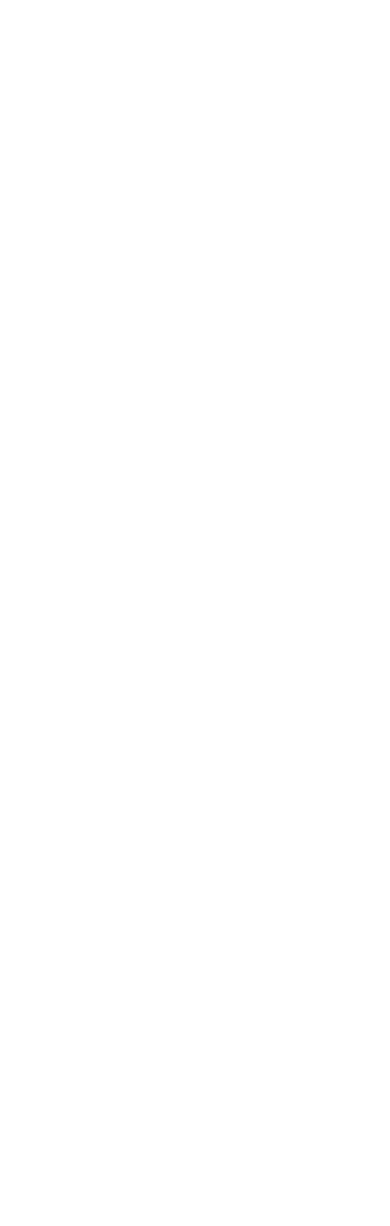
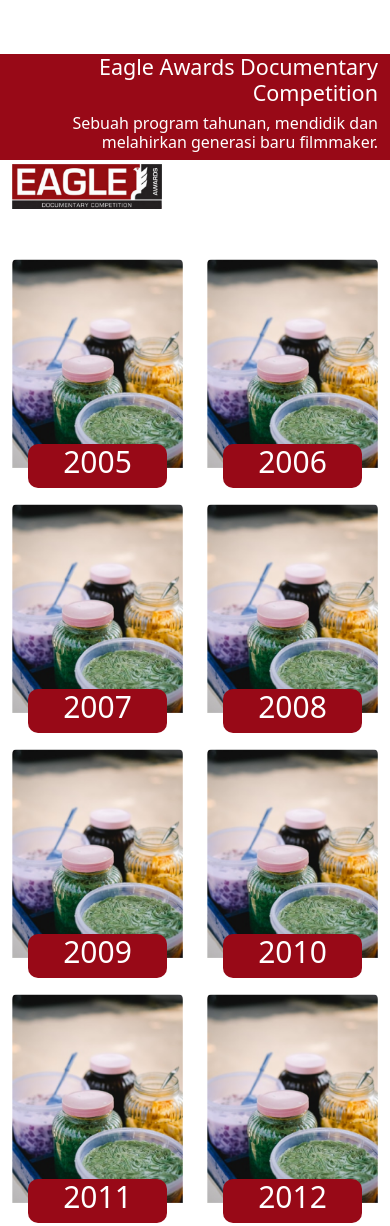
Before and after one commit to Riosahid25/eagle_institute, a plain HTML site: page index.html in a window 390 px wide. Shown: the top 1226 px of the page. Before the commit the page ends 844 px from the top, so only its background shows below. Drawn offline with nearby package versions, Linux system fonts and the light colour scheme.

Commit message:
menambahkan banner dan card sudah responsive

```diff
--- a/index.html
+++ b/index.html
@@ -6,8 +6,152 @@
     <title>Eagle Institute</title>
     <link href="https://cdn.jsdelivr.net/npm/bootstrap@5.3.0-alpha3/dist/css/bootstrap.min.css" rel="stylesheet" />
     <link href="./input/main.css" rel="stylesheet" />
+    <link rel="stylesheet" href="./input/eadc-section.css" />
   </head>
   <body>
+    <!-- EADC Section star -->
+    <div class="container-fluid eadc-section">
+      <!-- logo eagle star -->
+      <div class="row row-cols-lg-2 row-cols-1 align-items-center gy-1 gy-lg-0 my-5">
+        <div class="col-lg-10 text-end banner-left">
+          <p class="h4">Eagle Awards Documentary Competition</p>
+          <p class="h6">Sebuah program tahunan, mendidik dan melahirkan generasi baru filmmaker.</p>
+        </div>
+        <div class="col-lg-1 banner-right">
+          <img src="./asset/logo-eagle.png" alt="" />
+        </div>
+      </div>
+      <!-- logo eagle star -->
+    </div>
+
+    <!-- card program star -->
+    <div class="container cards-program">
+      <div class="row row-cols-lg-5 row-cols-md-3 row-cols-2 g-lg-3">
+        <div class="col">
+          <!-- card 1 star -->
+          <div class="card h-100">
+            <img src="./asset/eadc-program.png" alt="" class="card-img-top" />
+            <div class="card-body">
+              <div class="years">
+                <h5 class="card-title">2005</h5>
+              </div>
+            </div>
+          </div>
+          <!-- card 1 end -->
+        </div>
+        <div class="col">
+          <!-- card 2 star -->
+          <div class="card h-100">
+            <img src="./asset/eadc-program.png" alt="" class="card-img-top" />
+            <div class="card-body">
+              <div class="years">
+                <h5 class="card-title">2006</h5>
+              </div>
+            </div>
+          </div>
+          <!-- card 2 end -->
+        </div>
+        <div class="col">
+          <!-- card 3 star -->
+          <div class="card h-100">
+            <img src="./asset/eadc-program.png" alt="" class="card-img-top" />
+            <div class="card-body">
+              <div class="years">
+                <h5 class="card-title">2007</h5>
+              </div>
+            </div>
+          </div>
+          <!-- card 3 end -->
+        </div>
+        <div class="col">
+          <!-- card 4 star -->
+          <div class="card h-100">
+            <img src="./asset/eadc-program.png" alt="" class="card-img-top" />
+            <div class="card-body">
+              <div class="years">
+                <h5 class="card-title">2008</h5>
+              </div>
+            </div>
+          </div>
+          <!-- card 4 end -->
+        </div>
+        <div class="col">
+          <!-- card 5 star -->
+          <div class="card h-100">
+            <img src="./asset/eadc-program.png" alt="" class="card-img-top" />
+            <div class="card-body">
+              <div class="years">
+                <h5 class="card-title">2009</h5>
+              </div>
+            </div>
+          </div>
+          <!-- card 5 end -->
+        </div>
+        <div class="col">
+          <!-- card 6 star -->
+          <div class="card h-100">
+            <img src="./asset/eadc-program.png" alt="" class="card-img-top" />
+            <div class="card-body">
+              <div class="years">
+                <h5 class="card-title">2010</h5>
+              </div>
+            </div>
+          </div>
+          <!-- card 6 end -->
+        </div>
+        <div class="col">
+          <!-- card 7 star -->
+          <div class="card h-100">
+            <img src="./asset/eadc-program.png" alt="" class="card-img-top" />
+            <div class="card-body">
+              <div class="years">
+                <h5 class="card-title">2011</h5>
+              </div>
+            </div>
+          </div>
+          <!-- card 7 end -->
+        </div>
+        <div class="col">
+          <!-- card 8 star -->
+          <div class="card h-100">
+            <img src="./asset/eadc-program.png" alt="" class="card-img-top" />
+            <div class="card-body">
+              <div class="years">
+                <h5 class="card-title">2012</h5>
+              </div>
+            </div>
+          </div>
+          <!-- card 8 end -->
+        </div>
+        <div class="col">
+          <!-- card 9 star -->
+          <div class="card h-100">
+            <img src="./asset/eadc-program.png" alt="" class="card-img-top" />
+            <div class="card-body">
+              <div class="years">
+                <h5 class="card-title">2013</h5>
+              </div>
+            </div>
+          </div>
+          <!-- card 9 end -->
+        </div>
+        <div class="col">
+          <!-- card 10 star -->
+          <div class="card h-100">
+            <img src="./asset/eadc-program.png" alt="" class="card-img-top" />
+            <div class="card-body">
+              <div class="years">
+                <h5 class="card-title">2014</h5>
+              </div>
+            </div>
+          </div>
+          <!-- card 10 end -->
+        </div>
+      </div>
+    </div>
+    <!-- card program end -->
+    <!-- EADC Section end -->
+
     <script src="https://cdn.jsdelivr.net/npm/bootstrap@5.3.0-alpha3/dist/js/bootstrap.bundle.min.js"></script>
   </body>
 </html>
--- /dev/null
+++ b/input/eadc-section.css
@@ -0,0 +1,45 @@
+.eadc-section {
+  margin: 50px 0;
+}
+.banner-left {
+  background-color: #980917;
+  color: white;
+}
+
+.banner-right img {
+  width: 150px;
+}
+
+.card {
+  border: transparent;
+}
+
+.card-body {
+  display: flex;
+  justify-content: center;
+}
+
+.card-body .years {
+  background-color: #980917;
+  width: 150px;
+  display: flex;
+  justify-content: center;
+  border-radius: 10px;
+  margin-top: -40px;
+}
+
+.card-body h5 {
+  color: white;
+  font-size: 30px;
+}
+/* breakpoint star */
+
+/* min-width 576px */
+
+@media (min-width: 1440px) {
+  .banner-right img {
+    width: 200px;
+  }
+}
+
+/* breakpoint end */
```
Also changed, not shown: asset/eadc-program.png (added), asset/logo-eagle.png (added).
